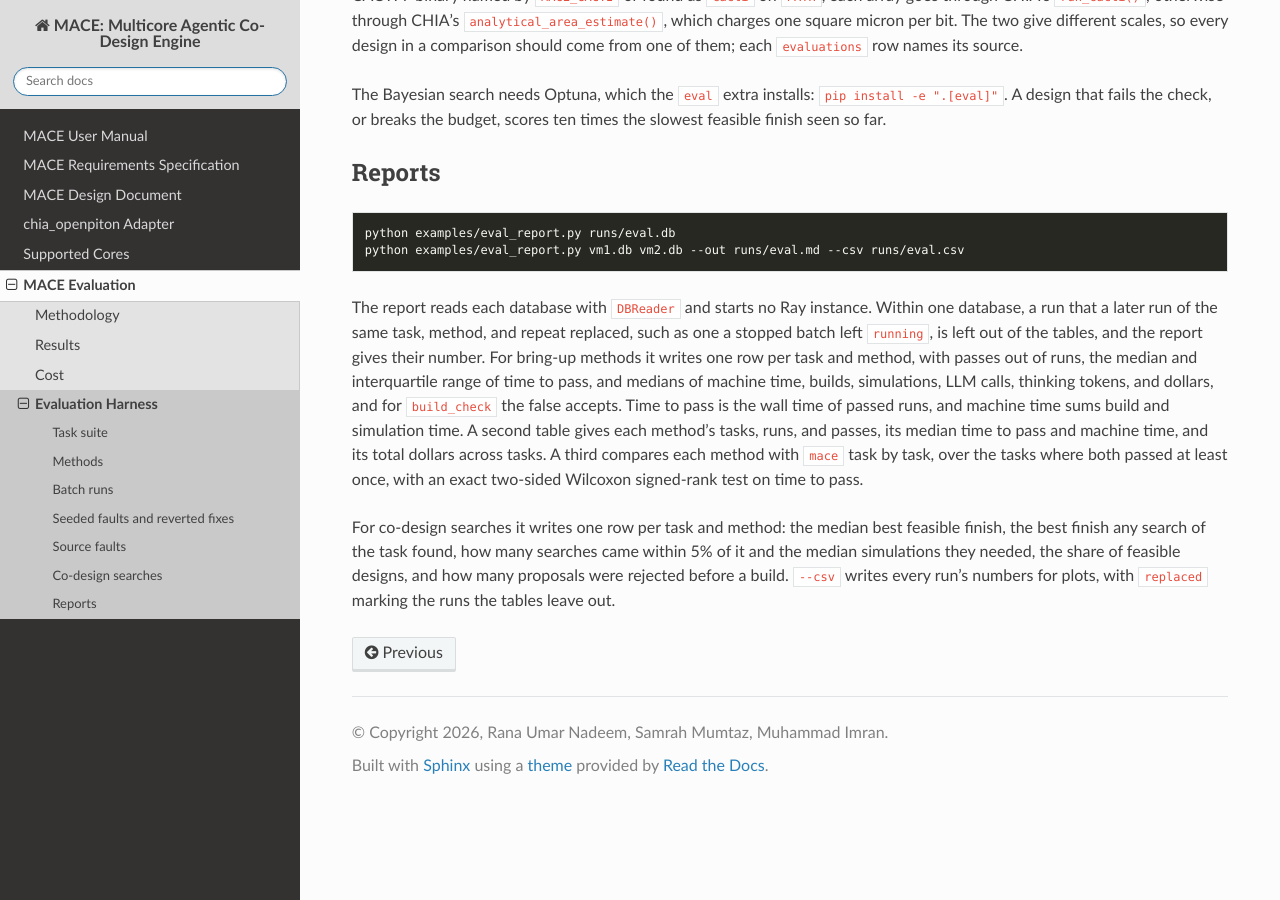
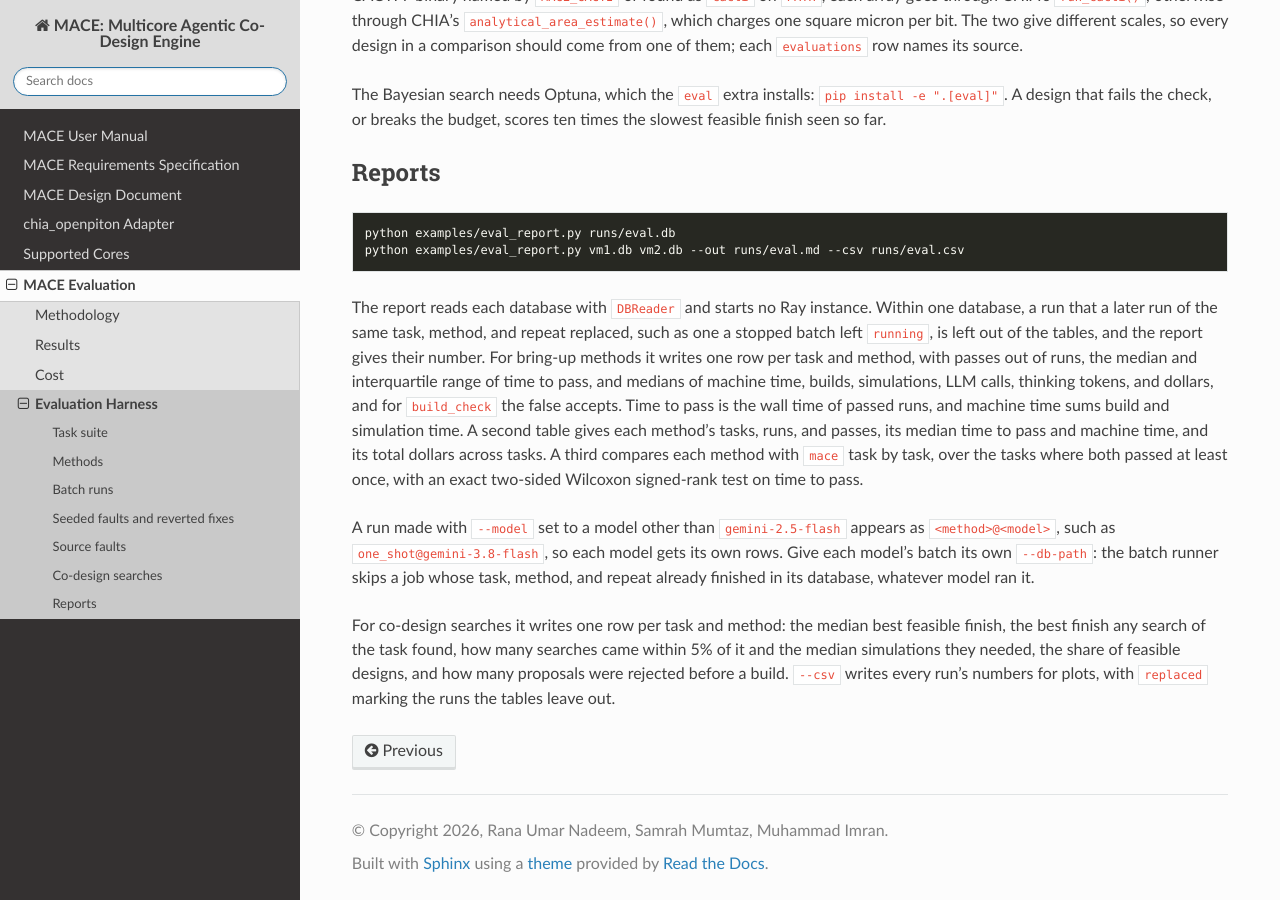
Before and after one commit to ranaumarnadeem/MACE, a Sphinx documentation site: the page built from docs/06_mace_evaluation/harness.md, in a window 1280 px wide and 900 px high, scrolled down 4183 px. Built offline with Sphinx 7.4.7 and the Read the Docs theme 3.1.0, drawn with Linux system fonts in a browser that asks for light colours.

Commit message:
docs: the priced models, the global endpoint, and per-model report rows

```diff
--- a/docs/06_mace_evaluation/harness.md
+++ b/docs/06_mace_evaluation/harness.md
@@ -164,5 +164,8 @@
 A second table gives each method's tasks, runs, and passes, its median time to pass and machine time, and its total dollars across tasks.
 A third compares each method with `mace` task by task, over the tasks where both passed at least once, with an exact two-sided Wilcoxon signed-rank test on time to pass.
 
+A run made with `--model` set to a model other than `gemini-2.5-flash` appears as `<method>@<model>`, such as `one_shot@gemini-3.8-flash`, so each model gets its own rows.
+Give each model's batch its own `--db-path`: the batch runner skips a job whose task, method, and repeat already finished in its database, whatever model ran it.
+
 For co-design searches it writes one row per task and method: the median best feasible finish, the best finish any search of the task found, how many searches came within 5% of it and the median simulations they needed, the share of feasible designs, and how many proposals were rejected before a build.
 `--csv` writes every run's numbers for plots, with `replaced` marking the runs the tables leave out.
```
Also changed, not shown: docs/01_mace_user/LLM_Backends.md (+2 -0 lines).
